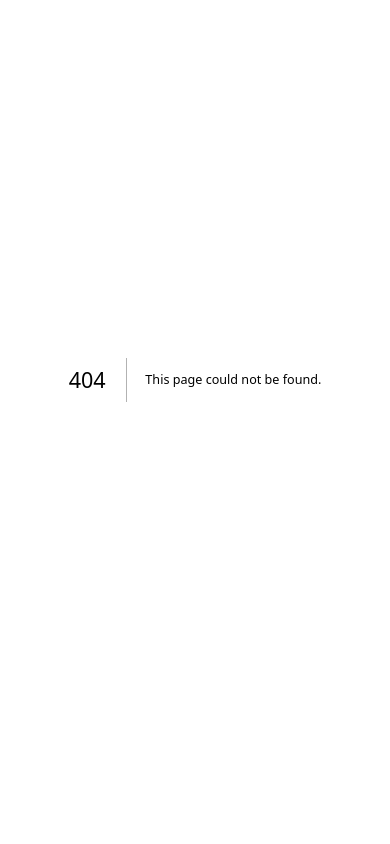
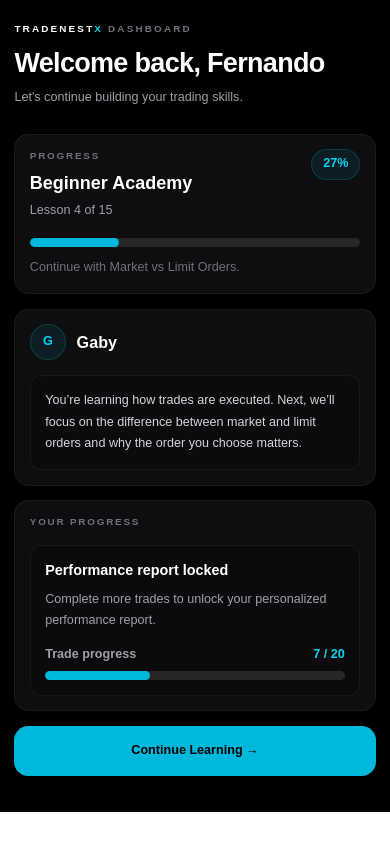
Before and after one commit to fernandoperez704-byte/tradenest, a Next.js app: page /dashboard in a window 390 px wide. Before the commit this address had no page. Built offline with nearby package versions, Linux system fonts and the light colour scheme.

Commit message:
Add responsive TradeNestX dashboard

```diff
--- /dev/null
+++ b/app/dashboard/page.tsx
@@ -0,0 +1,281 @@
+import Link from "next/link";
+
+export default function DashboardPage() {
+  /*
+    Temporary demo values.
+
+    Later these will come from:
+    - Clerk
+    - Firestore lesson progress
+    - Onboarding mode
+    - Trader Development Engine
+  */
+
+  const firstName = "Fernando";
+
+  const learningMode: "GUIDED" | "PERSONALIZED" = "GUIDED";
+
+  const currentLesson = 4;
+  const totalLessons = 15;
+
+  const personalizedFocus = "Risk Management";
+
+  const completedTrades = 7;
+  const requiredTrades = 20;
+
+  const enoughPerformanceData =
+    completedTrades >= requiredTrades;
+
+  const lessonProgress =
+    totalLessons > 0
+      ? Math.round(
+          (currentLesson / totalLessons) * 100
+        )
+      : 0;
+
+  const isGuided =
+    learningMode === "GUIDED";
+
+  const continueHref = isGuided
+    ? "/learn"
+    : "/simulator";
+
+  const continueLabel = isGuided
+    ? "Continue Learning"
+    : "Continue Trading";
+
+  return (
+    <main className="min-h-screen bg-black text-white">
+      <div className="mx-auto w-full max-w-5xl px-4 pb-10 pt-6 sm:px-6 sm:pb-12 sm:pt-8 lg:px-8 lg:py-12">
+        {/* Welcome */}
+        <header className="mb-7 sm:mb-9">
+          <p className="text-[11px] font-black uppercase tracking-[0.22em] sm:text-xs">
+            <span className="text-white">
+              TRADENEST
+            </span>
+
+            <span className="text-cyan-400">
+              X
+            </span>
+
+            <span className="text-zinc-500">
+              {" "}
+              DASHBOARD
+            </span>
+          </p>
+
+          <h1 className="mt-3 text-3xl font-black tracking-tight sm:text-4xl lg:text-[42px]">
+            Welcome back, {firstName}
+          </h1>
+
+          <p className="mt-2 max-w-2xl text-sm leading-6 text-zinc-400 sm:text-base">
+            Let&apos;s continue building your
+            trading skills.
+          </p>
+        </header>
+
+        <div className="space-y-4 sm:space-y-5">
+          {/* Current progress or focus */}
+          <section className="rounded-2xl border border-white/5 bg-zinc-900/60 p-4 backdrop-blur-xl sm:p-6">
+            {isGuided ? (
+              <>
+                <div className="flex items-start justify-between gap-4">
+                  <div>
+                    <p className="text-[11px] font-black uppercase tracking-[0.18em] text-zinc-500 sm:text-xs">
+                      Progress
+                    </p>
+
+                    <h2 className="mt-2 text-xl font-black text-white sm:text-2xl">
+                      Beginner Academy
+                    </h2>
+
+                    <p className="mt-1.5 text-sm text-zinc-400">
+                      Lesson {currentLesson} of{" "}
+                      {totalLessons}
+                    </p>
+                  </div>
+
+                  <div className="rounded-full border border-cyan-500/20 bg-cyan-500/10 px-3 py-1.5 text-sm font-black text-cyan-400">
+                    {lessonProgress}%
+                  </div>
+                </div>
+
+                <div className="mt-5 sm:mt-6">
+                  <div className="h-2.5 overflow-hidden rounded-full bg-zinc-800 sm:h-3">
+                    <div
+                      className="h-full rounded-full bg-cyan-500 transition-all duration-500"
+                      style={{
+                        width: `${lessonProgress}%`,
+                      }}
+                    />
+                  </div>
+
+                  <p className="mt-3 text-sm leading-6 text-zinc-500">
+                    Continue with Market vs Limit
+                    Orders.
+                  </p>
+                </div>
+              </>
+            ) : (
+              <>
+                <p className="text-[11px] font-black uppercase tracking-[0.18em] text-zinc-500 sm:text-xs">
+                  Current Focus
+                </p>
+
+                <h2 className="mt-2 text-2xl font-black text-white sm:text-3xl">
+                  {personalizedFocus}
+                </h2>
+
+                <p className="mt-3 max-w-2xl text-sm leading-6 text-zinc-400 sm:text-base sm:leading-7">
+                  Gaby will prioritize this area
+                  during your simulator sessions,
+                  trade reviews, and performance
+                  analysis.
+                </p>
+              </>
+            )}
+          </section>
+
+          {/* Gaby */}
+          <section className="rounded-2xl border border-white/5 bg-zinc-900/60 p-4 backdrop-blur-xl sm:p-6">
+            <div className="flex items-center gap-3">
+              <div className="flex h-10 w-10 shrink-0 items-center justify-center rounded-full border border-cyan-500/20 bg-cyan-500/10 text-sm font-black text-cyan-400 sm:h-11 sm:w-11">
+                G
+              </div>
+
+              <h2 className="text-lg font-black text-white sm:text-xl">
+                Gaby
+              </h2>
+            </div>
+
+            <div className="mt-4 rounded-xl border border-white/5 bg-zinc-950/50 p-4 sm:mt-5 sm:p-5">
+              <p className="text-sm leading-6 text-zinc-300 sm:text-base sm:leading-7">
+                {isGuided
+                  ? "You’re learning how trades are executed. Next, we’ll focus on the difference between market and limit orders and why the order you choose matters."
+                  : "Your recent activity will help me identify what is improving and where you need more consistency. I’ll prioritize feedback related to your current focus."}
+              </p>
+            </div>
+          </section>
+
+          {/* Performance progress */}
+          <section className="rounded-2xl border border-white/5 bg-zinc-900/60 p-4 backdrop-blur-xl sm:p-6">
+            <p className="text-[11px] font-black uppercase tracking-[0.18em] text-zinc-500 sm:text-xs">
+              Your Progress
+            </p>
+
+            {enoughPerformanceData ? (
+              <div className="mt-5 grid gap-3 sm:grid-cols-2 lg:grid-cols-5">
+                <ProgressMetric
+                  label="Risk"
+                  value={72}
+                />
+
+                <ProgressMetric
+                  label="Discipline"
+                  value={68}
+                />
+
+                <ProgressMetric
+                  label="Consistency"
+                  value={61}
+                />
+
+                <ProgressMetric
+                  label="Entry Quality"
+                  value={74}
+                />
+
+                <ProgressMetric
+                  label="Exit Management"
+                  value={59}
+                />
+              </div>
+            ) : (
+              <div className="mt-4 rounded-xl border border-white/5 bg-zinc-950/50 p-4 sm:mt-5 sm:p-5">
+                <h2 className="text-base font-black text-white sm:text-lg">
+                  Performance report locked
+                </h2>
+
+                <p className="mt-2 max-w-2xl text-sm leading-6 text-zinc-400 sm:text-base">
+                  Complete more trades to unlock
+                  your personalized performance
+                  report.
+                </p>
+
+                <div className="mt-4">
+                  <div className="flex items-center justify-between gap-4 text-sm">
+                    <span className="font-bold text-zinc-400">
+                      Trade progress
+                    </span>
+
+                    <span className="font-black text-cyan-400">
+                      {completedTrades} /{" "}
+                      {requiredTrades}
+                    </span>
+                  </div>
+
+                  <div className="mt-2 h-2.5 overflow-hidden rounded-full bg-zinc-800">
+                    <div
+                      className="h-full rounded-full bg-cyan-500"
+                      style={{
+                        width: `${Math.min(
+                          100,
+                          Math.round(
+                            (completedTrades /
+                              requiredTrades) *
+                              100
+                          )
+                        )}%`,
+                      }}
+                    />
+                  </div>
+                </div>
+              </div>
+            )}
+          </section>
+
+          {/* Continue */}
+          <Link
+            href={continueHref}
+            className="flex min-h-14 w-full items-center justify-center rounded-2xl bg-cyan-500 px-5 py-4 text-sm font-black text-black transition-all duration-300 hover:bg-cyan-400 sm:text-base"
+          >
+            {continueLabel} →
+          </Link>
+        </div>
+      </div>
+    </main>
+  );
+}
+
+type ProgressMetricProps = {
+  label: string;
+  value: number;
+};
+
+function ProgressMetric({
+  label,
+  value,
+}: ProgressMetricProps) {
+  return (
+    <div className="rounded-xl border border-white/5 bg-zinc-950/50 p-4">
+      <div className="flex items-start justify-between gap-3">
+        <p className="text-sm font-bold leading-5 text-zinc-400">
+          {label}
+        </p>
+
+        <span className="shrink-0 text-sm font-black text-white">
+          {value}%
+        </span>
+      </div>
+
+      <div className="mt-3 h-2 overflow-hidden rounded-full bg-zinc-800">
+        <div
+          className="h-full rounded-full bg-cyan-500"
+          style={{
+            width: `${value}%`,
+          }}
+        />
+      </div>
+    </div>
+  );
+}
```
